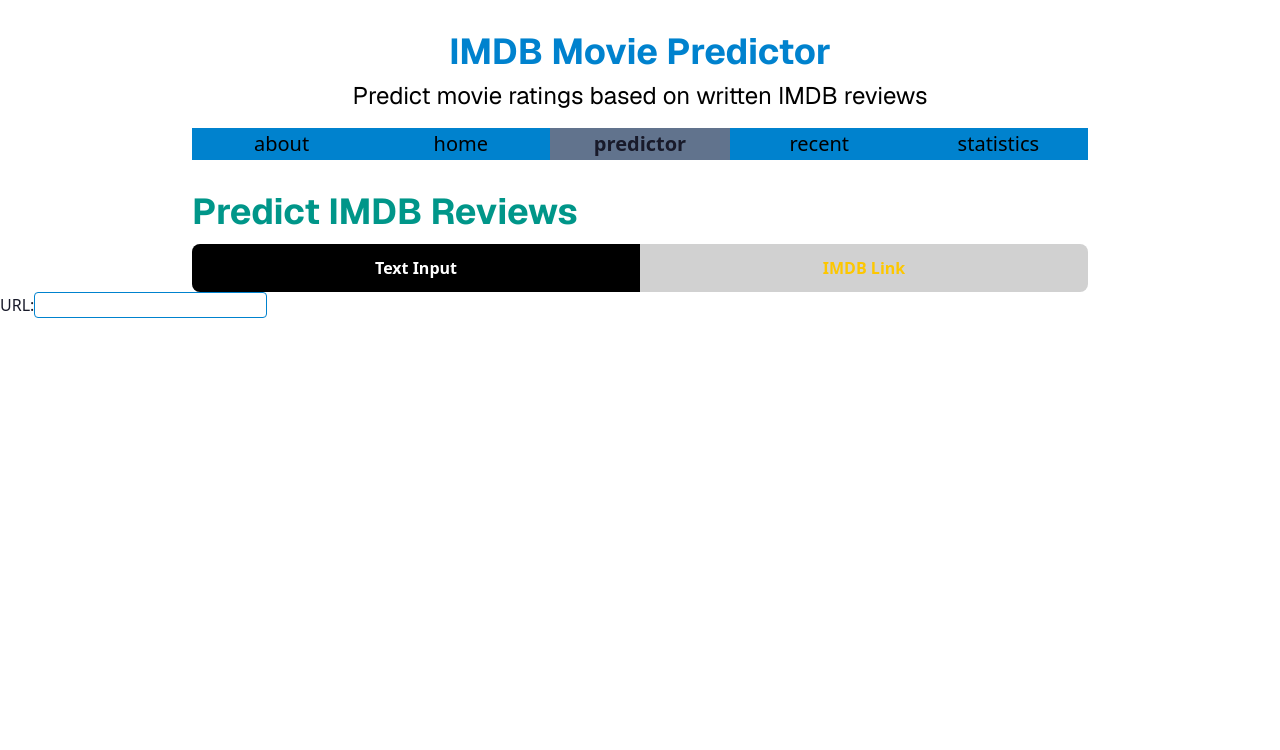
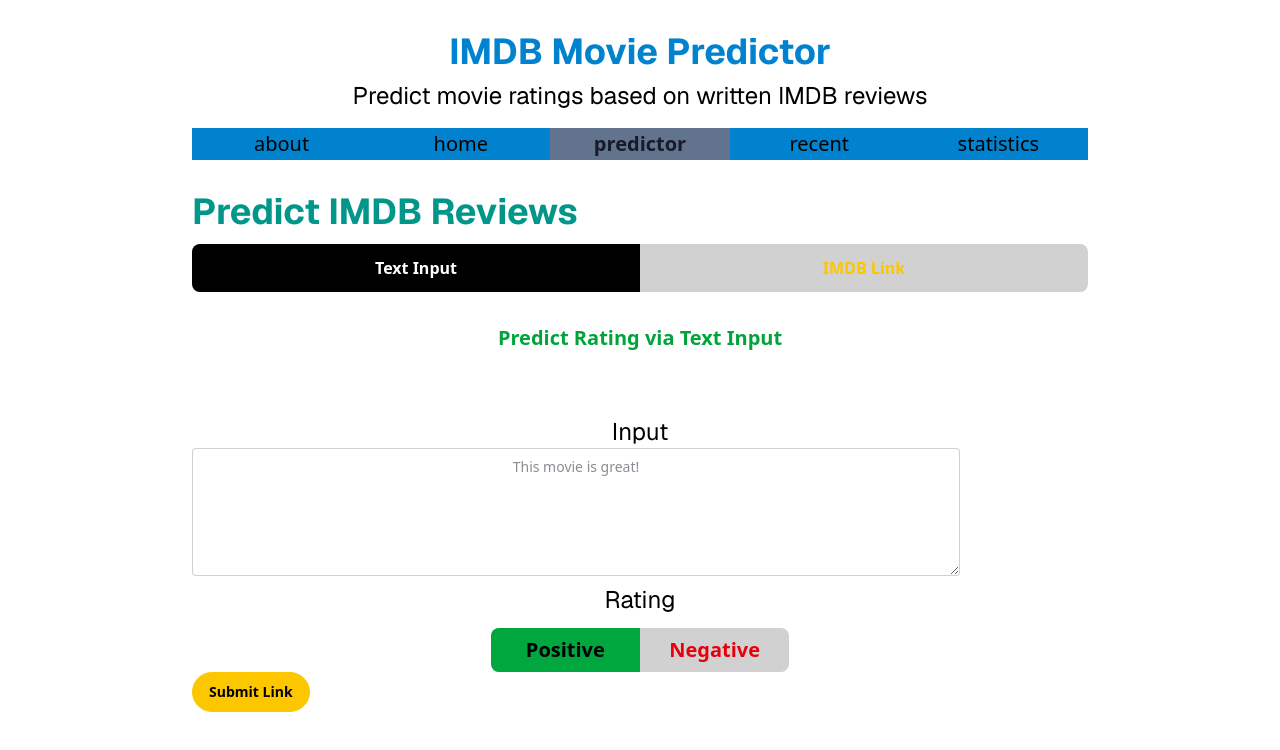
Before and after one commit to jcyalung/review-predictor, a Next.js app in the folder frontend/: page /predictor in a window 1280 px wide. Shown: the top 750 px of the page. Built offline with nearby package versions, Linux system fonts and the light colour scheme.

Commit message:
continuing frontend work

```diff
--- a/frontend/src/app/globals.css
+++ b/frontend/src/app/globals.css
@@ -80,14 +80,49 @@
   @apply transition-colors duration-200;
 }
 
+/* imdb form */
 @utility imdb-link {
   @apply w-1/2 text-center py-3 cursor-pointer font-bold text-warning;
   @apply bg-transparent peer-checked/imdb:bg-warning peer-checked/imdb:text-black;
   @apply transition-colors duration-200;
 }
 
+@utility imdb-form {
+  @apply items-center justify-center mt-16;
+  @apply text-xl;
+  @apply w-full max-w-4xl mx-auto;
+}
+
+/* text-input form */
+@utility text-form {
+  @apply items-center justify-center mt-16;
+  @apply text-xl;
+  @apply w-full max-w-4xl mx-auto;
+}
+
+@utility rating-selector {
+  @apply w-1/3 max-w-4xl mx-auto flex bg-base-300 rounded-lg overflow-hidden;
+  @apply mt-3;
+}
+
+@utility negative-rating {
+  @apply w-1/2 text-center py-2 cursor-pointer font-bold text-red-600;
+  @apply bg-transparent peer-checked/negative:bg-red-600 peer-checked/negative:text-white;
+  @apply transition-colors duration-200;
+}
+
+@utility positive-rating {
+  @apply w-1/2 text-center py-2 cursor-pointer font-bold text-green-600;
+  @apply bg-transparent peer-checked/positive:bg-green-600 peer-checked/positive:text-black;
+  @apply transition-colors duration-200;
+}
+@utility form-heading {
+  @apply text-center items-center font-bold text-success mt-8 text-xl;
+  @apply w-full max-w-4xl mx-auto;
+}
+
 @utility paragraph {
-  @apply text-center items-center text-base text-left;
+  @apply items-center text-base text-left;
   @apply w-full max-w-4xl mx-auto;
 }
 
--- a/frontend/src/app/predictor/page.js
+++ b/frontend/src/app/predictor/page.js
@@ -4,6 +4,7 @@
 export default function Predictor() {
     const API_LINK = "http://localhost:8000/"
     const [model, setModel] = useState("nb");
+    const [type, setType] = useState(0);
     // nb svm log_reg
     const handleSubmit = async (event) => {
         event.preventDefault();
@@ -30,11 +31,43 @@
         <div>
             <h1 className="bullet1">Predict IMDB Reviews</h1>
             <div className="selector">
-            <input type="radio" name="selector" id="text-input" className="hidden peer/text" defaultChecked />
+            <input type="radio" name="selector" id="text-input" className="hidden peer/text" onChange={() => setType(0)} defaultChecked />
             <label htmlFor="text-input" className="text-input"> Text Input </label>
-            <input type="radio" name="selector" id="imdb-link" className="hidden peer/imdb"/>
+            <input type="radio" name="selector" id="imdb-link" className="hidden peer/imdb" onChange={() => setType(1)} />
             <label htmlFor="imdb-link" className="imdb-link"> IMDB Link </label>
             </div>
+            { type === 0 ?
+            (
+                // text-input form
+            <>
+                <h1 className='form-heading'>Predict Rating via Text Input</h1>
+                <form onSubmit={handleSubmit} className="text-form">
+                    <div className="text-form">
+                        <h2 className="heading2">Input</h2>
+                        <textarea
+                            type="text"
+                            id="input"
+                            name="input"
+                            placeholder="This movie is great!"
+                            required
+                            className="textarea textarea-border w-3xl min-h-32 items-center justify-center text-center"
+                        />
+                        <h2 className="heading2">Rating</h2>
+                        <div className="rating-selector">
+                        <input type="radio" name="label" id="positive-rating" className="hidden peer/positive" onChange={() => console.log(type)} defaultChecked />
+                        <label htmlFor="positive-rating" className="positive-rating"> Positive </label>
+                        <input type="radio" name="label" id="negative-rating" className="hidden peer/negative" onChange={() => console.log(type)} />
+                        <label htmlFor="negative-rating" className="negative-rating"> Negative </label>
+                        </div>
+                    </div>
+                    <button className="btn btn-warning justify-center">Submit Link</button>
+                </form>
+            </>
+            ) :
+            (
+                // imdb-link form
+            <>
+                <h1 className='form-heading'>Predict IMDB Movie Review Rating</h1>
                 <form onSubmit={handleSubmit} className="imdb-form">
                     <div className="imdb-form">
                         <label htmlFor="url">URL:</label>
@@ -46,7 +79,10 @@
                             className="border rounded border-primary"
                         />
                     </div>
+                    <button className="btn btn-warning">Submit Link</button>
                 </form>
+            </>
+            )}
         </div>
     )
 }
```
Lines whose indentation alone changed are shown as unchanged.
